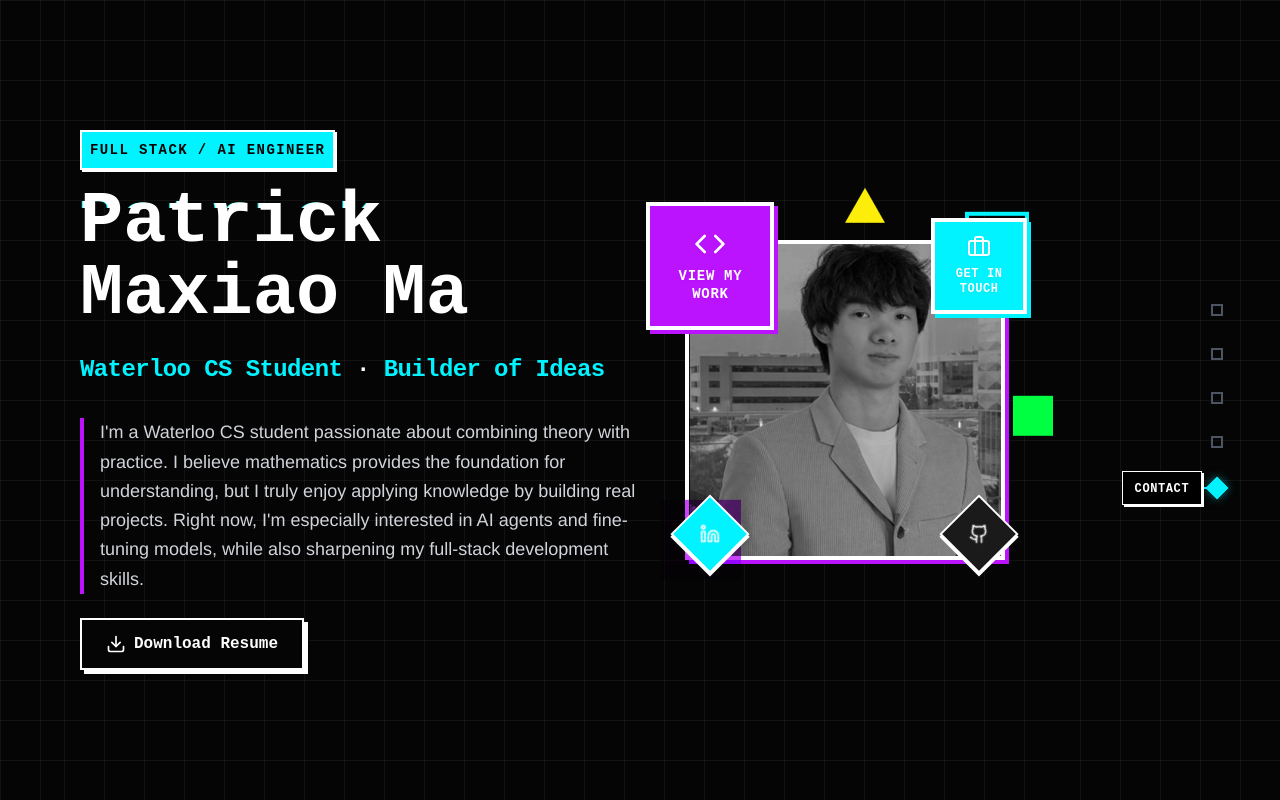
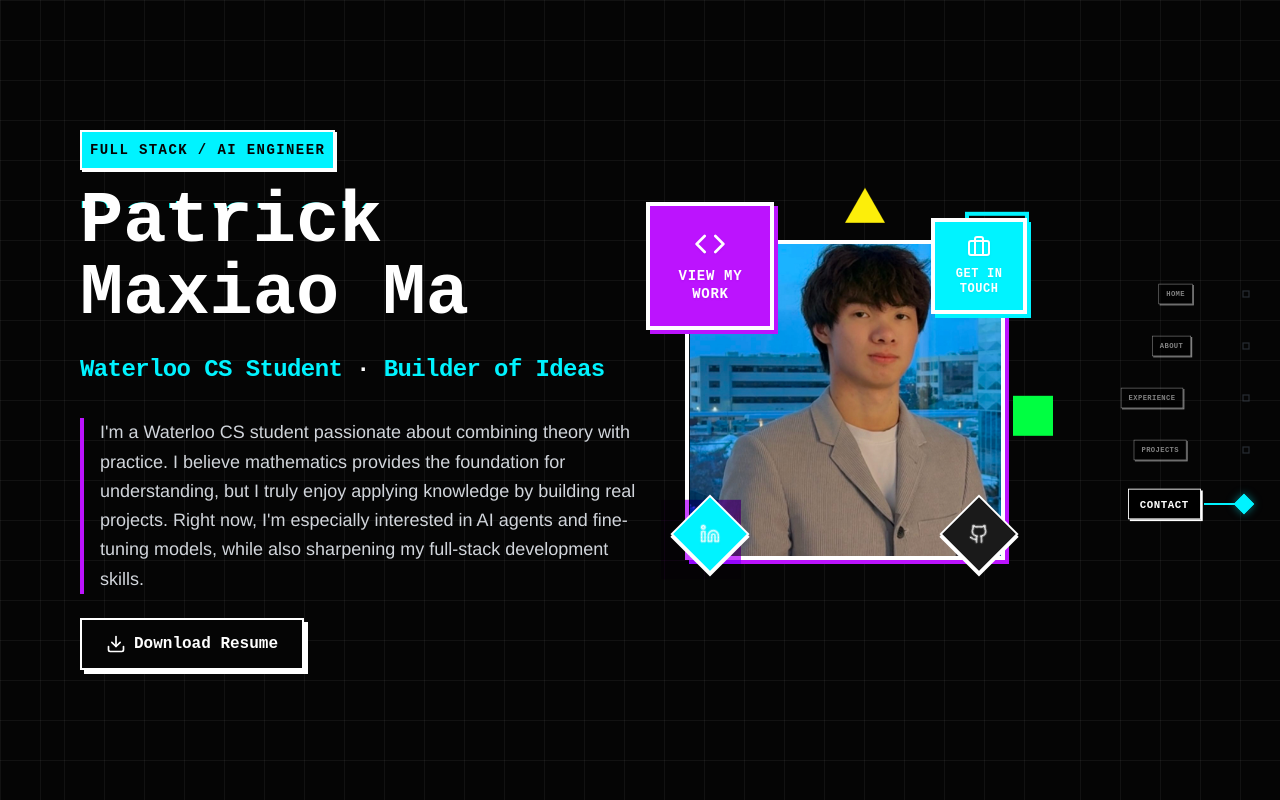
Before and after one commit to PPAT132/portfolio, a React (Vite) app in the folder website/: page / in a window 1280 px wide. Shown: the top 800 px of the page. Built offline with nearby package versions, Linux system fonts and the light colour scheme.

Commit message:
new version done

```diff
--- a/website/src/components/SideNavigation.tsx
+++ b/website/src/components/SideNavigation.tsx
@@ -1,4 +1,4 @@
-import { useEffect } from 'react';
+import { useEffect, useRef } from 'react';
 import { motion } from 'framer-motion';
 
 interface SideNavigationProps {
@@ -7,6 +7,7 @@ interface SideNavigationProps {
 }
 
 const SideNavigation = ({ currentSection, setCurrentSection }: SideNavigationProps) => {
+  const isNavigatingRef = useRef(false);
   const sections = [
     { id: 'home', label: 'Home' },
     { id: 'about', label: 'About' },
@@ -17,6 +18,9 @@ const SideNavigation = ({ currentSection, setCurrentSection }: SideNavigationPro
 
   useEffect(() => {
     const handleScroll = () => {
+      // Skip updates if we are programmatically scrolling
+      if (isNavigatingRef.current) return;
+
       const scrollY = window.scrollY;
       const windowHeight = window.innerHeight;
       const documentHeight = document.documentElement.scrollHeight;
@@ -66,27 +70,131 @@ const SideNavigation = ({ currentSection, setCurrentSection }: SideNavigationPro
   }, [sections, setCurrentSection]);
 
   const scrollToSection = (sectionId: string) => {
-    setCurrentSection(sectionId); // Update current section state
+    // 1. Immediately update visual state to target
+    setCurrentSection(sectionId);
+
+    // 2. Lock scroll listener updates
+    isNavigatingRef.current = true;
+
+    const element = document.getElementById(sectionId);
+    if (element) {
+      element.scrollIntoView({ behavior: 'smooth' });
+    }
+
+    // 3. Unlock after scroll is likely finished (keep this generous to cover long scrolls)
+    // Even if it unlocks "too late", it's fine because we are already at the target.
     setTimeout(() => {
-      const element = document.getElementById(sectionId);
-      if (element) {
-        element.scrollIntoView({ behavior: 'smooth' });
-      }
-    }, 100);
+      isNavigatingRef.current = false;
+    }, 1000);
   };
 
   return (
-    <div className="fixed top-1/2 transform -translate-y-1/2 z-50 hidden lg:block navigator-responsive">
+    <div className="fixed top-1/2 transform -translate-y-1/2 z-50 hidden lg:block navigator-responsive right-8">
       <div
         className="bg-transparent border border-transparent"
         style={{
-          width: '100px',
+          width: '200px', // Increased width to catch mouse movements on labels
           height: '400px',
           display: 'flex',
           flexDirection: 'column',
           justifyContent: 'center',
-          alignItems: 'center',
-          gap: '32px'
+          alignItems: 'flex-end', // Align buttons to the right
+          paddingRight: '12px',   // Keep buttons visually positioned correctly
+          gap: '40px'
+        }}
+        onMouseMove={(e) => {
+          // Check if we found any buttons to animate, otherwise this function does nothing visible
+          // Logic adapted from the reference branch implementation
+
+          const containerRect = e.currentTarget.getBoundingClientRect();
+          const mouseY = e.clientY - containerRect.top;
+
+          // Distance to scale mapping table
+          const distanceToScale = [
+            { maxDistance: 0, scale: 1.1, opacity: 1.0 },
+            { maxDistance: 20, scale: 1.05, opacity: 0.95 },
+            { maxDistance: 40, scale: 1.0, opacity: 0.9 },
+            { maxDistance: 70, scale: 0.9, opacity: 0.8 },
+            { maxDistance: 100, scale: 0.8, opacity: 0.7 },
+            { maxDistance: 140, scale: 0.7, opacity: 0.6 },
+            { maxDistance: Infinity, scale: 0.6, opacity: 0.5 }
+          ];
+
+          const getScaleAndOpacity = (distance: number) => {
+            for (const mapping of distanceToScale) {
+              if (distance <= mapping.maxDistance) {
+                return { scale: mapping.scale, opacity: mapping.opacity };
+              }
+            }
+            return { scale: 0.6, opacity: 0.5 };
+          };
+
+          sections.forEach((section) => {
+            const buttonElement = document.getElementById(`nav-dot-${section.id}`);
+            const labelElement = document.getElementById(`nav-label-${section.id}`);
+
+            if (buttonElement && labelElement) {
+              const buttonRect = buttonElement.getBoundingClientRect();
+              const buttonTop = buttonRect.top - containerRect.top;
+              const buttonBottom = buttonRect.bottom - containerRect.top;
+
+              let distance;
+              let scale, opacity;
+
+              if (mouseY < buttonTop) {
+                distance = buttonTop - mouseY;
+                const result = getScaleAndOpacity(distance);
+                scale = result.scale;
+                opacity = result.opacity;
+              } else if (mouseY > buttonBottom) {
+                distance = mouseY - buttonBottom;
+                const result = getScaleAndOpacity(distance);
+                scale = result.scale;
+                opacity = result.opacity;
+              } else {
+                scale = 1.1;
+                opacity = 1.0;
+              }
+
+              // Apply styles
+              const duration = '0.1s';
+              buttonElement.style.transition = `transform ${duration} ease-out, opacity ${duration} ease-out, width ${duration} ease-out, height ${duration} ease-out`;
+              labelElement.style.transition = `transform ${duration} ease-out, opacity ${duration} ease-out`;
+
+              // Apply transform (maintain rotation if needed)
+              const isCurrent = currentSection === section.id;
+              const rotation = isCurrent ? 'rotate(45deg)' : 'rotate(0deg)';
+
+              buttonElement.style.transform = `${rotation} scale(${scale})`;
+              buttonElement.style.opacity = opacity.toString();
+
+              labelElement.style.transform = `translateY(-50%) scale(${scale})`;
+              labelElement.style.opacity = opacity.toString();
+            }
+          });
+        }}
+        onMouseLeave={() => {
+          // Reset to default state
+          sections.forEach((s) => {
+            const dotElement = document.getElementById(`nav-dot-${s.id}`);
+            const labelElement = document.getElementById(`nav-label-${s.id}`);
+
+            if (dotElement && labelElement) {
+              const isCurrent = currentSection === s.id;
+              const scale = isCurrent ? 0.9 : 0.6; // Default scales - reduced
+              const opacity = isCurrent ? 1.0 : 0.5;
+              const rotation = isCurrent ? 'rotate(45deg)' : 'rotate(0deg)';
+
+              dotElement.style.transition = 'transform 0.3s ease-out, opacity 0.3s ease-out';
+              labelElement.style.transition = 'transform 0.3s ease-out, opacity 0.3s ease-out';
+
+              dotElement.style.transform = `${rotation} scale(${scale})`;
+              dotElement.style.opacity = opacity.toString();
+
+              labelElement.style.transform = `translateY(-50%) scale(${scale})`;
+              labelElement.style.opacity = opacity.toString();
+            }
+          });
         }}
       >
         {sections.map((section) => {
@@ -95,10 +203,10 @@ const SideNavigation = ({ currentSection, setCurrentSection }: SideNavigationPro
             <motion.button
               key={section.id}
               onClick={() => scrollToSection(section.id)}
-              className="relative group flex items-center justify-center w-full"
+              className="relative group flex items-center justify-end w-full"
               whileTap={{ scale: 0.9 }}
             >
-              {/* Square with dynamic style */}
+              {/* Square with dynamic style - Cyberpunk style maintained */}
               <div
                 id={`nav-dot-${section.id}`}
                 className={`transition-all duration-200 border-2 ${
@@ -107,21 +215,27 @@ const SideNavigation = ({ currentSection, setCurrentSection }: SideNavigationPro
                     : 'bg-transparent border-gray-600 w-3 h-3 hover:border-white hover:bg-white'
                 }`}
                 style={{
-                  transform: isCurrent ? 'rotate(45deg)' : 'rotate(0deg)',
+                  transform: isCurrent ? 'rotate(45deg) scale(0.9)' : 'rotate(0deg) scale(0.6)',
+                  opacity: isCurrent ? 1 : 0.5,
+                  marginRight: '2px' // Add slight margin from the absolute right edge
                 }}
               />
 
-              {/* Connecting Line (decoration) */}
-              <div className={`absolute right-[calc(50%+10px)] h-[2px] bg-cyber-blue transition-all duration-300 ${isCurrent ? 'w-8 opacity-100' : 'w-0 opacity-0'}`}></div>
+              {/* Connecting Line (decoration) - Only visible for current */}
+              {/* Positioned relative to the dot (which is approx 20px from right) */}
+              <div className={`absolute right-[18px] h-[2px] bg-cyber-blue transition-all duration-300 ${isCurrent ? 'w-8 opacity-100' : 'w-0 opacity-0'}`}></div>
 
-              {/* Label with dynamic styling */}
+              {/* Label - Always visible now, scales with mouse */}
+              {/* Positioned further left from the line */}
               <div
                 id={`nav-label-${section.id}`}
-                className={`absolute right-16 top-1/2 transform -translate-y-1/2 px-3 py-1 bg-black border border-white text-white whitespace-nowrap transition-all duration-200 shadow-neo-sm ${
-                  isCurrent
-                    ? 'opacity-100 translate-x-0'
-                    : 'opacity-0 translate-x-4 pointer-events-none group-hover:opacity-100 group-hover:translate-x-0'
+                className={`absolute right-[50px] top-1/2 transform -translate-y-1/2 px-3 py-1 bg-black border border-white text-white whitespace-nowrap transition-all duration-200 shadow-neo-sm ${
+                  isCurrent ? 'z-10' : 'z-0'
                 }`}
+                style={{
+                  opacity: isCurrent ? 1 : 0.5,
+                  transform: `translateY(-50%) scale(${isCurrent ? 0.9 : 0.6})`
+                }}
               >
                 <span className="font-mono text-xs font-bold tracking-wider uppercase">
                   {section.label}
--- a/website/src/pages/Home.tsx
+++ b/website/src/pages/Home.tsx
@@ -295,7 +295,7 @@ const Home = ({ setCurrentSection: _setCurrentSection }: HomeProps) => {
               <div className="relative">
                 {/* Main Photo */}
                 <div className="w-80 h-80 border-4 border-white bg-cyber-gray p-0 shadow-neo-purple relative z-10">
-                  <div className="w-full h-full overflow-hidden grayscale hover:grayscale-0 transition-all duration-500">
+                  <div className="w-full h-full overflow-hidden transition-all duration-500">
                     <img
                       src={profileImage}
                       alt="Patrick Maxiao Ma"
```
